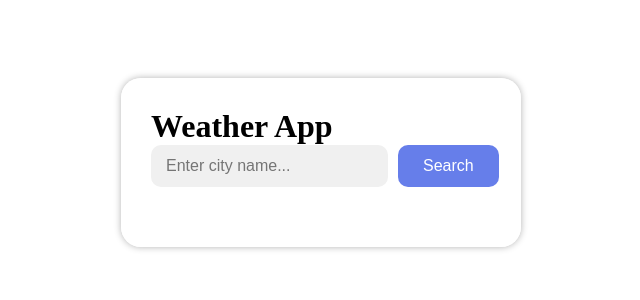
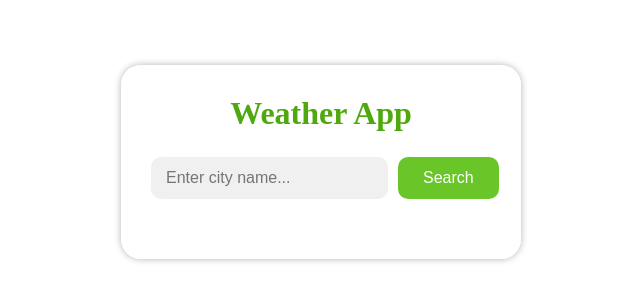
Before and after one commit to blerandgashi/weather-app, a plain HTML site: page index.html in a window 1280 px wide. Shown: the part 238-538 px from the top of the page, without its empty margins (319-959 px from the left). Drawn offline with Linux system fonts and the light colour scheme.

Commit message:
addded more styling

```diff
--- a/style.css
+++ b/style.css
@@ -8,6 +8,10 @@ body{
   display: flex;
   align-items: center;
   justify-content: center;
+}
+h1{text-align: center;
+  margin-bottom: 25px;
+  color: rgb(78, 168, 14)
 }
 .container {
     background: rgba(255, 255, 255, 0.9);
@@ -33,7 +37,6 @@ body{
 }
 
 #city-input:focus {
-    outline: none;
     background: #e0e0e0;
 }
 
@@ -41,7 +44,7 @@ body{
   padding: 12px 25px;
   border: none;
   border-radius: 10px;
-  background: #667eea;
+  background: rgb(106, 198, 40);
   color: white;
   font-size: 16px;
   cursor: pointer;
@@ -49,7 +52,7 @@ body{
 }
 
 #search-btn:hover {
-    background: #5568d3;
+    background: #5668cf;
 }
 
 .weather-info {
@@ -82,11 +85,11 @@ body{
 }
 
 .details {
-    display: flex;
-    justify-content: space-around;
-    padding: 20px;
-    background: #f0f0f0;
-    border-radius: 10px;
+  display: flex;
+  justify-content: space-around;
+  padding: 20px;
+  background: #f0f0f0;
+  border-radius: 10px;
 }
 
 .humidity, .wind {
```
